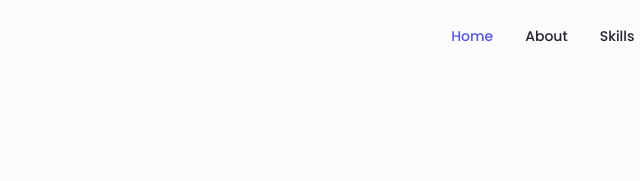
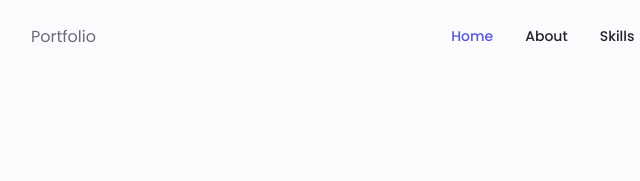
Before and after one commit to Ayushhh-raj/Portfolio, a plain HTML site: page index.html in a window 1280 px wide. Shown: the top 181 px of the page, 125-765 px from the left. Drawn offline with nearby package versions, Linux system fonts and the light colour scheme; files that its build step writes are made by us from their sources; files whose address does not match are found by name.

Commit message:
Update index.html

```diff
--- a/index.html
+++ b/index.html
@@ -16,6 +16,7 @@
   <body oncontextmenu="return false">
     <header class="header" id="header">
       <nav class="nav container">
+        <P>Portfolio</P>
 
         <div class="nav__menu" id="nav-menu">
           <ul class="nav__list grid">
```
